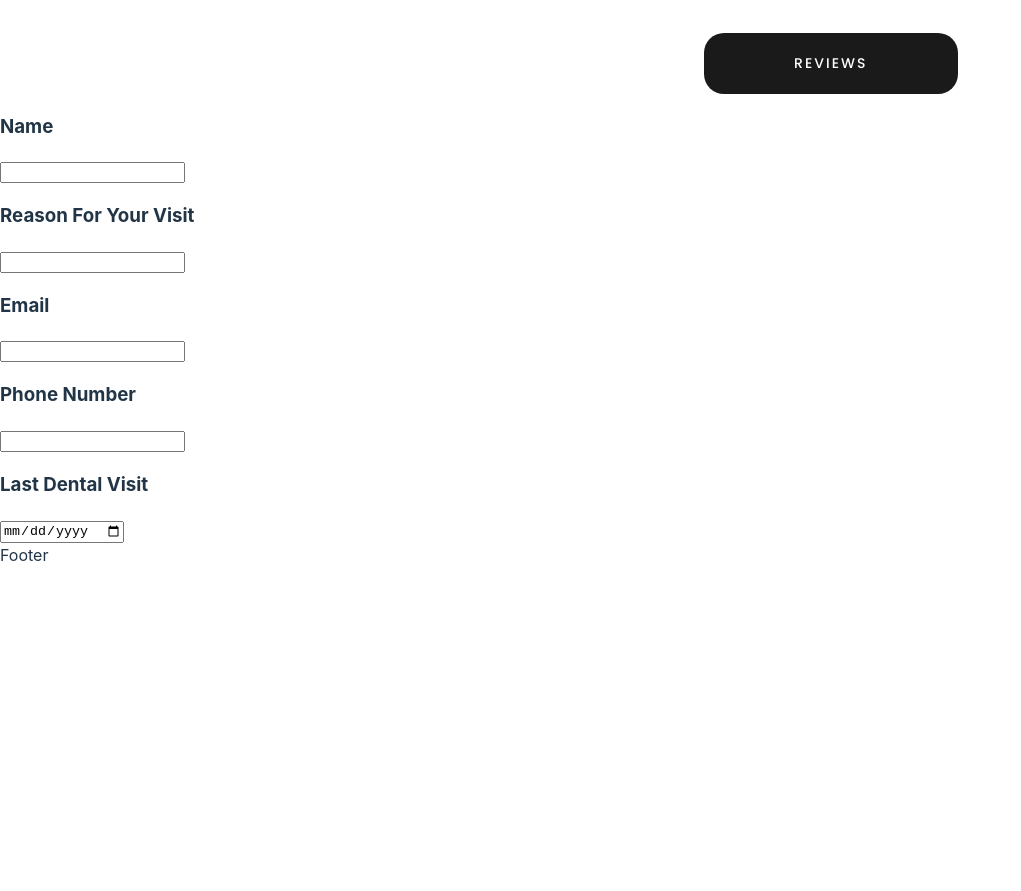
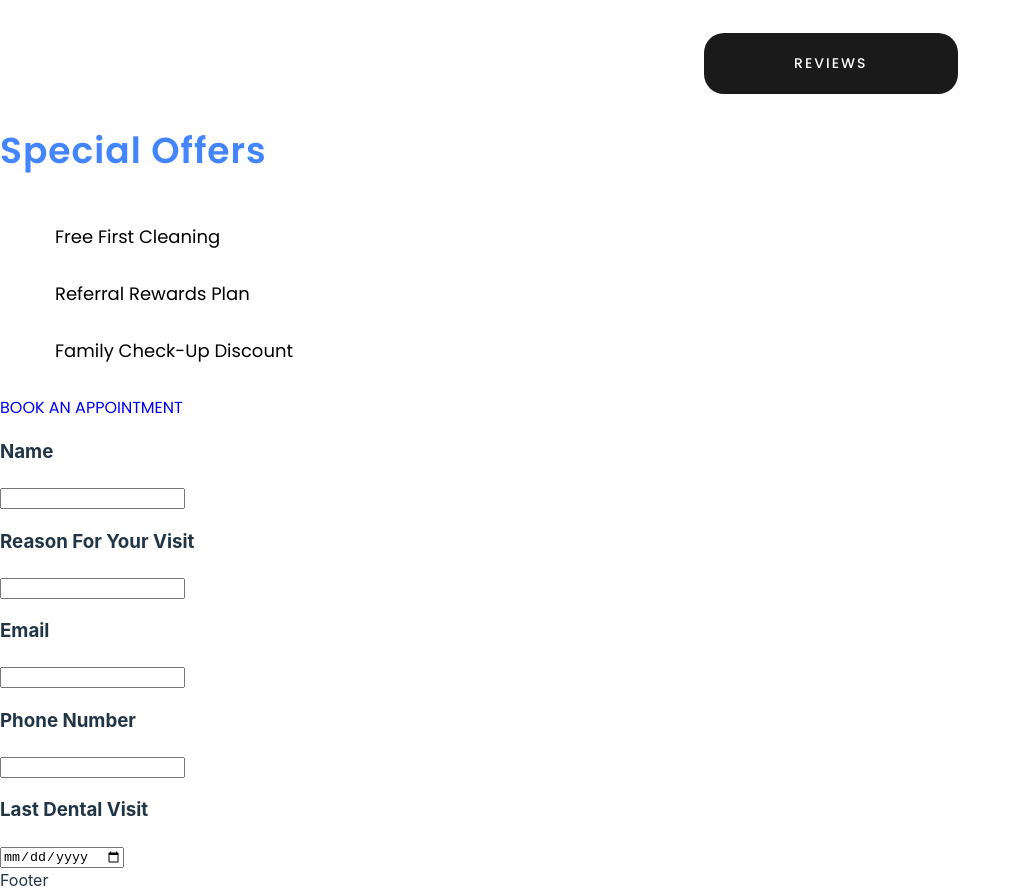
Before and after one commit to kingsteven1113/Website-Template-1, a React (Vite) app in the folder Website Template 1/: page / in a window 1280 px wide. Shown: the part 2480-3371 px from the top of the page, without its empty margins (0-1021 px from the left). Before the commit the page ends 3047 px from the top, so only its background shows below. Built offline with nearby package versions, Linux system fonts and the light colour scheme.

Commit message:
Added Special Offers section to Landing Page

```diff
--- a/Website Template 1/src/Components/LandingPage/LandingPage.css
+++ b/Website Template 1/src/Components/LandingPage/LandingPage.css
@@ -237,6 +237,45 @@
             color: #fff;
         transition: 0.5s;
       }
+
+      .SpecialOffersCTA {
+        font-weight: 500;
+        background-color: #1a1a1a;
+        color: #fff;
+        padding: 20px 50px;
+        border-radius: 20px;
+        font-size: 14px;
+        text-transform: uppercase;
+        font-family: Poppins;
+        letter-spacing: 2px;
+        text-decoration: none;
+        text-align: center;
+        width: 30%;
+        transition: 0.5s;
+    }
+
+    .SpecialOffersCTA:hover {
+        border-color: #646cff;
+        background-color: #4385ff;
+            color: #fff;
+        transition: 0.5s;
+      }
+
+      .SpecialOffers h2 {
+        color: #4385ff;
+        font-family: Poppins;
+        font-weight: 600;
+        letter-spacing: 1px;
+        font-size: 36px;
+
+    }
+
+    .SpecialOffersList li {
+        color: #000;
+        font-family: Poppins;
+        font-weight: 400;
+        font-size: 18px;
+    }
 
     }
 
--- a/Website Template 1/src/Components/LandingPage/LandingPage.jsx
+++ b/Website Template 1/src/Components/LandingPage/LandingPage.jsx
@@ -57,6 +57,17 @@ const LandingPage = () => {
                   <a href='/reviews'className='WhoWeAreCTA'>Reviews</a>
                 </div>
               </div>
+
+              <div className='SpecialOffers'>
+                <h2 className='SpecialOffersH2'>Special Offers</h2>
+                <ul className='SpecialOffersList'>
+                  <li className='SpecialOffersItem'>Free First Cleaning</li>
+                  <li className='SpecialOffersItem'>Referral Rewards Plan</li>
+                  <li className='SpecialOffersItem'>Family Check-Up Discount</li>
+                </ul>
+                <a className='SpecialOffersCTA' href="/contact">Book An Appointment</a>
+              </div>
+
               <div className='ContactForm'>
                   <form action="">
                     <h3>Name</h3>
```
